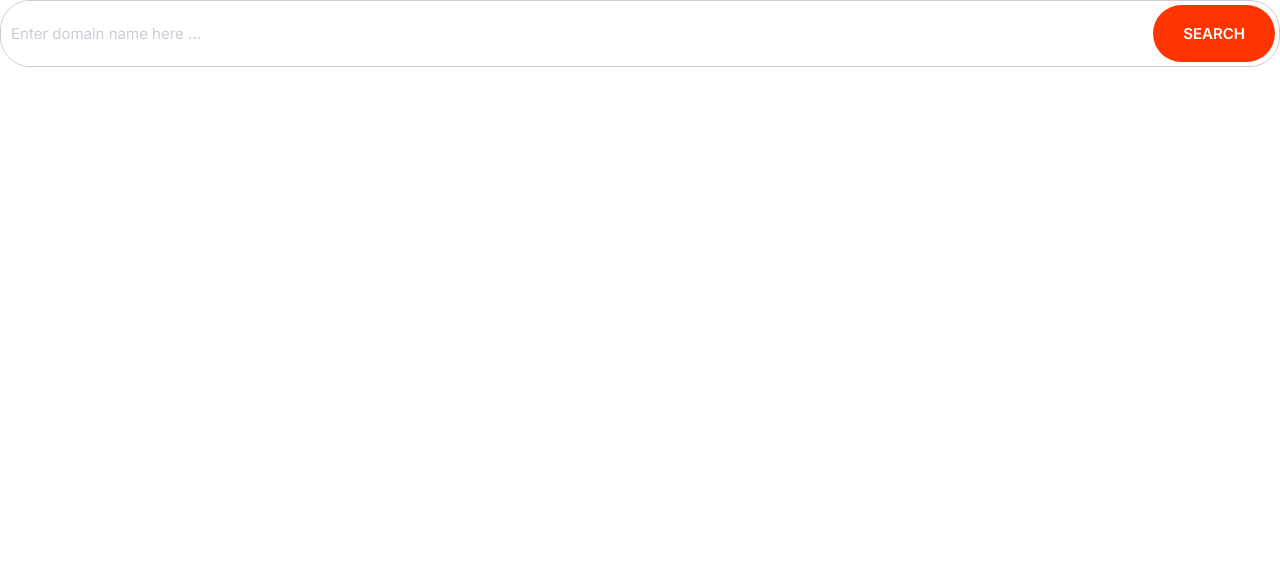
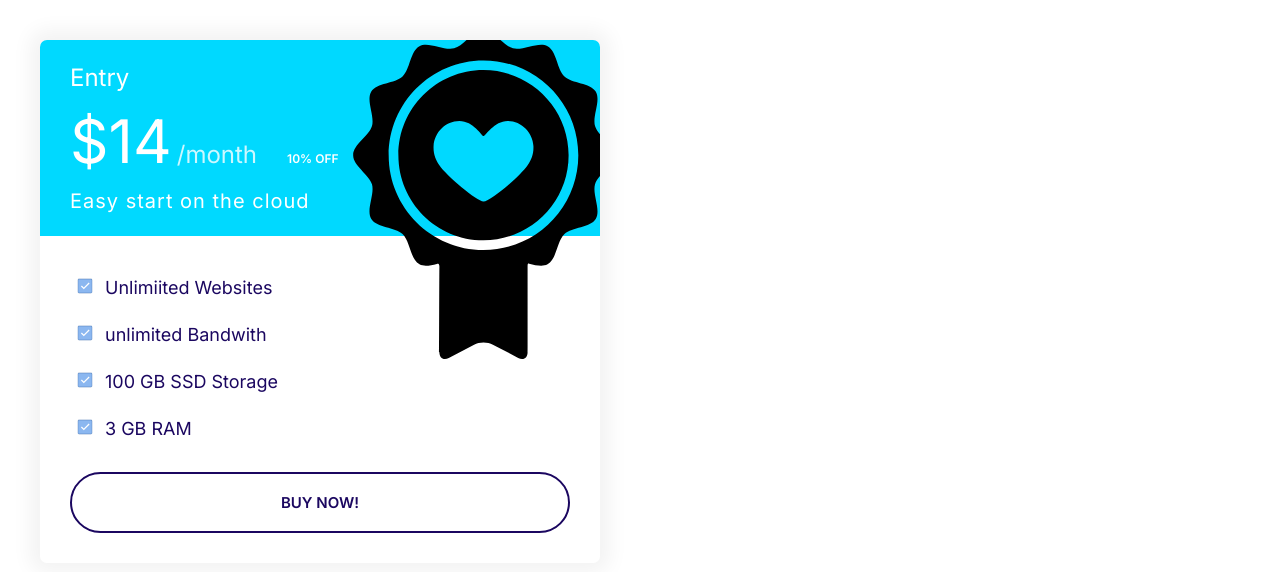
Before and after one commit to nastaranmm/site, a plain HTML site: page index.html in a window 1280 px wide. Drawn offline with Linux system fonts and the light colour scheme.

Commit message:
plans
Signed-off-by: nastianm <nastaran.mans86@gmail.com>

```diff
--- a/css/styles.css
+++ b/css/styles.css
@@ -96,6 +96,7 @@ h2{
     }
 }
 /*Badges*/
+
 .badge {
     border-radius: 20px;
     font-size: 2rem;
@@ -115,9 +116,10 @@ h2{
 
 .badge--small{
     font-size: 1.6rem;
+    padding: 0.5rem 1.5rem;
 }
 
-@media screen &(min-width:1024px){
+@media screen and (min-width:1024px){
     .badge{
         font-size:11.5rem;
     }
@@ -132,8 +134,6 @@ h2{
     padding-left: 0;
     color:var(--color-headings);
     font-size: bold;
-}
-
 }
 
 .list--inline .list__item{
@@ -231,8 +231,6 @@ h2{
     border: 2px solid var(--color-headings);
     border-radius: 4rem;
     padding: 2rem;
-
-
 }
 
 .btn--outline:hover{
@@ -283,3 +281,93 @@ h2{
         font-size: 1.5rem;
     }
 }
+
+/*Cards*/
+
+.card{
+    border-radius: 7px;
+    box-shadow: 0 0 20px 10px #f3f3f3;
+    overflow: hidden;
+}
+
+.card__header,
+.card__body{
+    padding: 2rem 3rem;
+}
+
+.card--primary .card__header{
+    background: var(--color-primary);
+    color: #fff;
+}
+
+.card--secondary .card__header{
+    background: var(--color-secondary);
+    color: #fff;
+}
+
+.card--secondary .badge--seconadry{
+    background: #02cdf1;
+}
+
+/*plans*/
+
+.plan__name{
+    color: #fff;
+    margin: 0;
+    font-weight: 500;
+    font-size: 2.4rem;
+}
+
+.plan__price{
+    font-size: 6rem;
+}
+
+.plan__billing-cycle{
+    font-size: 2.4rem;
+    font-weight: 300;
+    opacity: 0.8;
+    margin-right: 1rem;
+}
+
+.plan__description{
+    font-size: 2rem;
+    font-weight: 300;
+    letter-spacing: 1px;
+    display: block;
+}
+
+.plan .list__item{
+    margin-bottom: 2rem;
+}
+
+.plan--popular .card__header{
+    position: relative;
+}
+
+.plan--popular .card__header::before{
+    content: url(../images/popular.svg);
+    width: 1px;
+    display: inline-block;
+    position: absolute;
+    top: -10px;
+    right: 50%;
+}
+
+
+@media screen and (min-width:1024){
+    .plan__name{
+        font-size: 1.4rem;
+    }
+
+    .plan__price{
+        font-size: 5rem;
+    }
+
+    .plan__billing-cycle{
+        font-size: 1.6rem;
+    }
+
+    .plan__description{
+        font-size: 1.7rem;
+    }
+}
--- a/index.html
+++ b/index.html
@@ -13,9 +13,28 @@
     <link rel="stylesheet" href="css/styles.css">
 </head>
 <body>
-    <div class="input-group">
-        <input type="text" class="input" placeholder="Enter domain name here ...">
-        <button class="btn btn--accent">Search</button>
+    <div style="width: 50%; padding: 4rem;">
+        <div class="plan plan--popular">
+            <div class="card card--secondary">
+                <header class="card__header">
+                    <h3 class="plan__name">Entry</h3>
+                    <span class="plan__price">$14</span>
+                    <span class="plan__billing-cycle">/month</span>
+                    <span class="badge badge--secondary badge--small">10% OFF</span>
+                    <span class="plan__description">Easy start on the cloud</span>
+                </header>
+                <div class="card__body">
+                    <ul class="list list--thick">
+                        <li class="list__item">Unlimiited Websites</li>
+                        <li class="list__item">unlimited Bandwith</li>
+                        <li class="list__item">100 GB SSD Storage</li>
+                        <li class="list__item">3 GB RAM</li>
+                    </ul>
+                    <button class="btn btn--outline btn--block">Buy Now!</button>
+
+                </div>
+            </div>
+        </div>
     </div>
 
 </body>
```
Also changed, not shown: components/badges.html (+1 -1 lines), components/list.html (+2 -2 lines), components/plans.html (added, +23 -0 lines), images/popular.svg (added).
